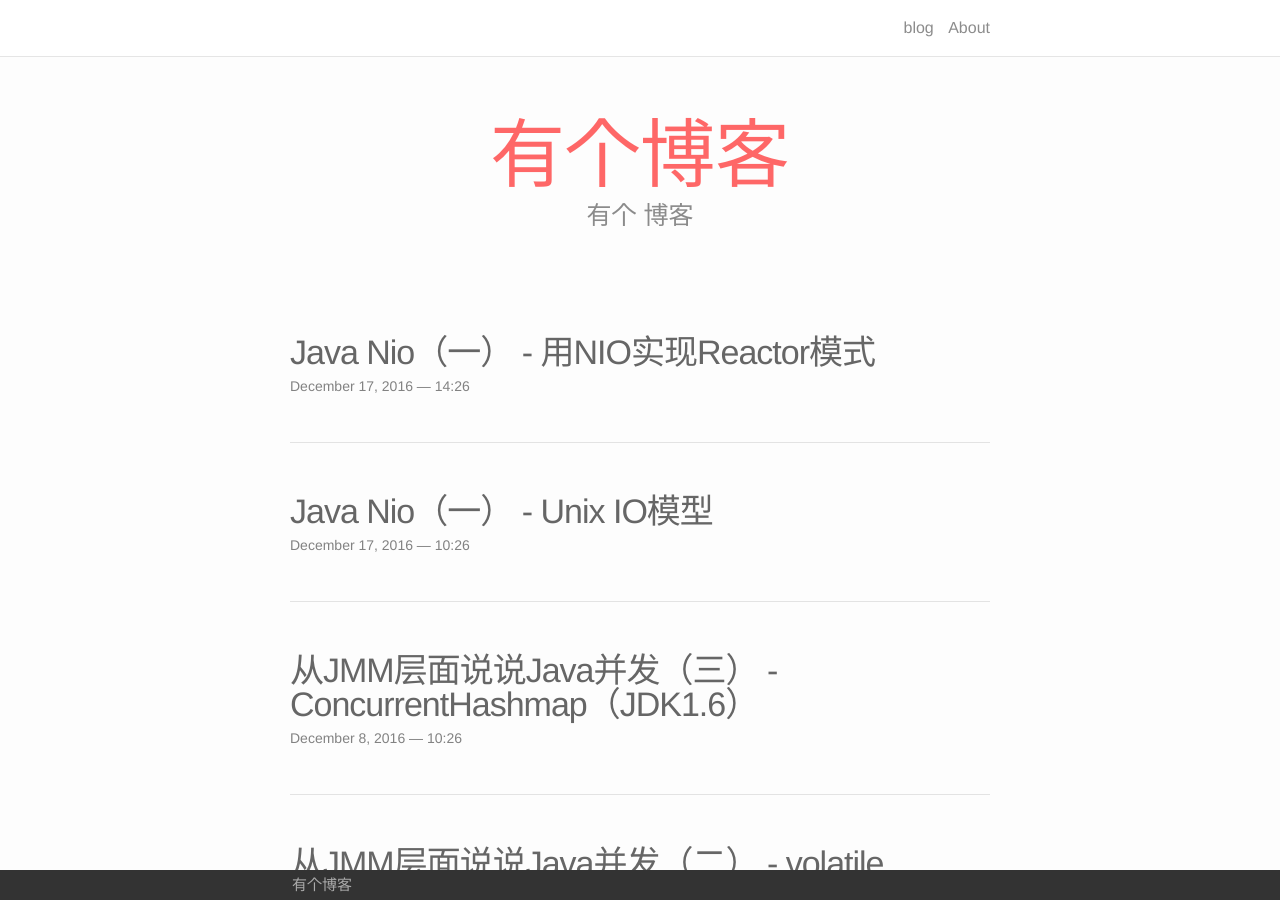
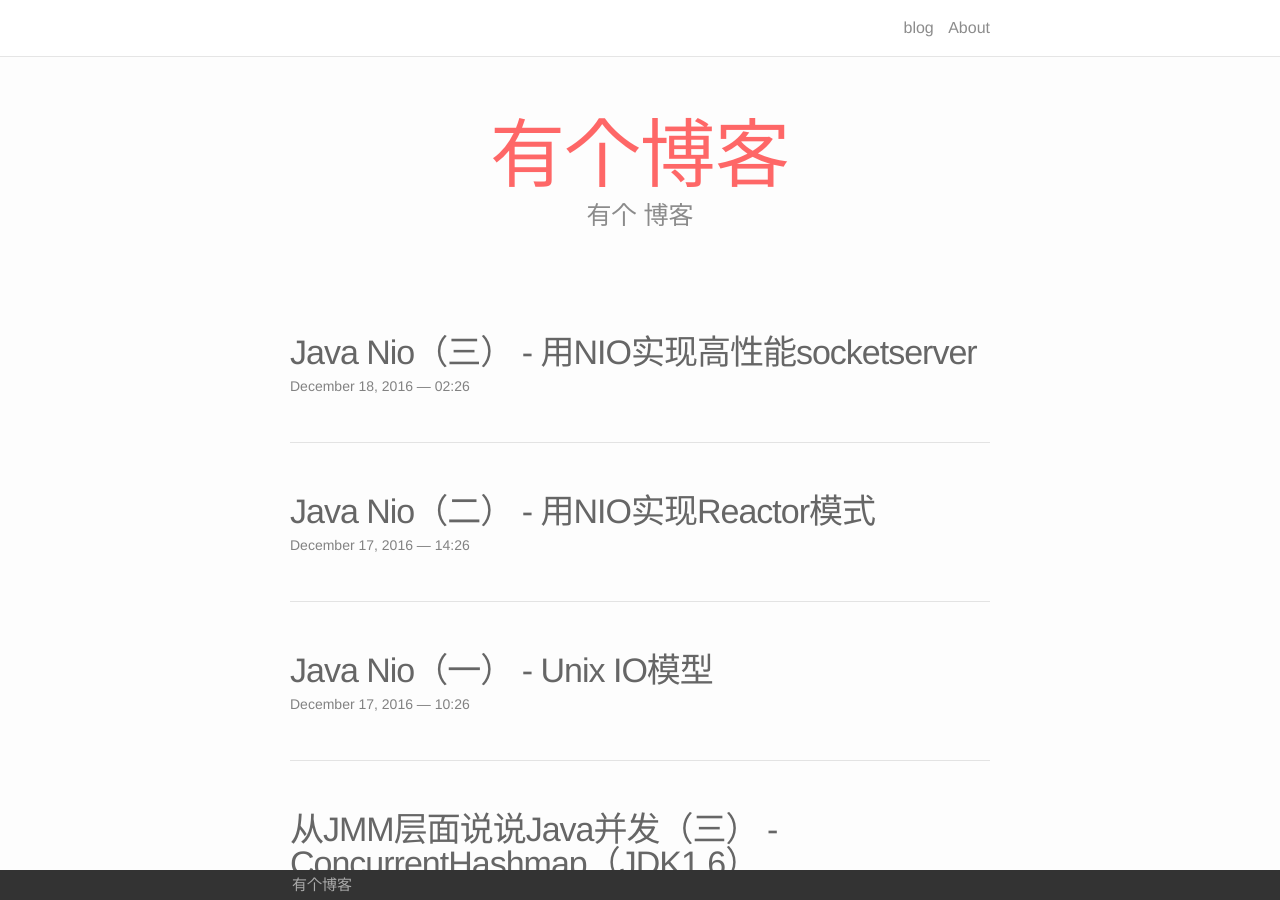
Before and after one commit to afghl/afghl.github.io, a Jekyll site: the page built from index.html, in a window 1280 px wide and 900 px high. Built offline with Jekyll 4.4.1, drawn with Linux system fonts in a browser that asks for light colours.

Commit message:
add post

```diff
--- a/_posts/2016-12-17-java-nio-02-reactor-and-nio.markdown
+++ b/_posts/2016-12-17-java-nio-02-reactor-and-nio.markdown
@@ -1,6 +1,6 @@
 ---
 layout: post
-title:  "Java Nio（一） - 用NIO实现Reactor模式"
+title:  "Java Nio（二） - 用NIO实现Reactor模式"
 date:   2016-12-17 22:26:00 +0800
 ---
 
--- /dev/null
+++ b/_posts/2016-12-18-java-nio-03-nio-socket-server.markdown
@@ -0,0 +1,5 @@
+---
+layout: post
+title:  "Java Nio（三） - 用NIO实现高性能socketserver"
+date:   2016-12-18 10:26:00 +0800
+---
```
